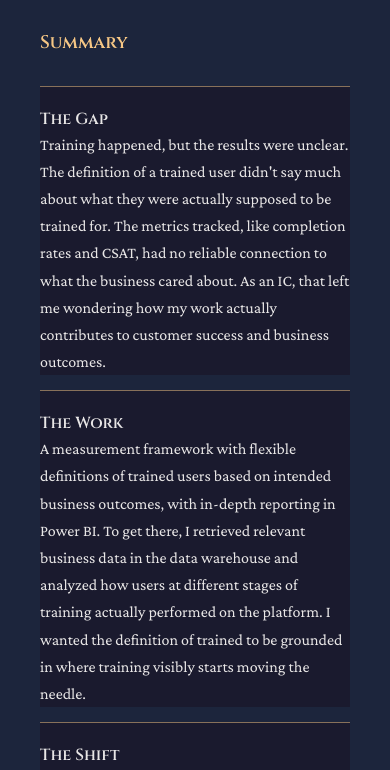
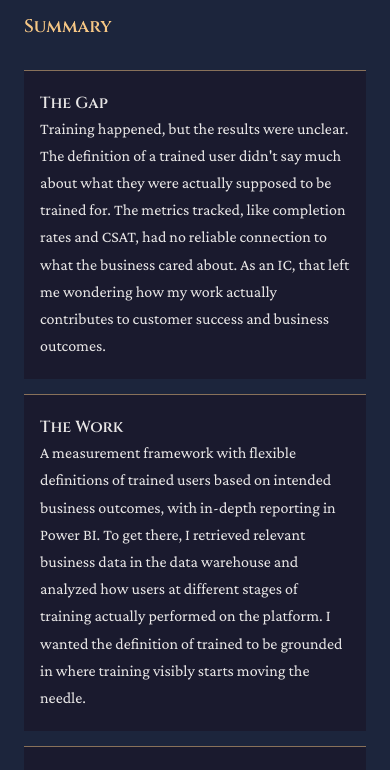
Before and after one commit to gladysboswicaksono/meettheowl, a React (Vite) app: page /training-impact in a window 390 px wide. Shown: the part 724-1494 px from the top of the page. Built offline with nearby package versions, Linux system fonts and the light colour scheme.

Commit message:
Fix mobile summary column padding and tab-content h3 font size

```diff
--- a/src/styles/responsive.css
+++ b/src/styles/responsive.css
@@ -273,6 +273,8 @@
   .prompt-example__body { font-size: 15px; }
 
  .summary-grid { flex-direction: column; }
+  .summary-section { padding: 24px; }
+  .summary-column { padding: 20px 16px; }
 
 .expertise { padding: 44px 22px 52px; }
   .expertise__title { font-size: 27px; }
```
